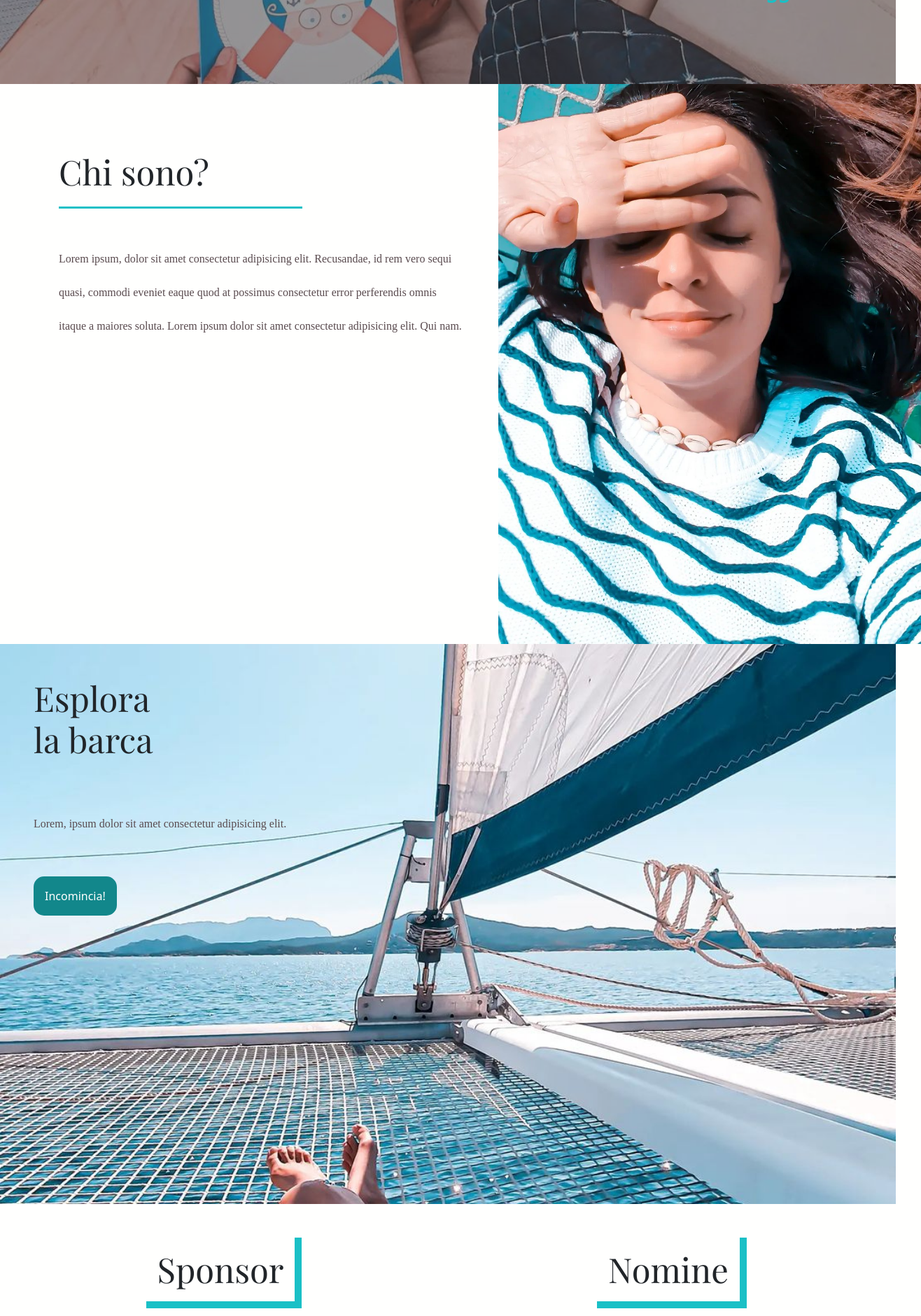
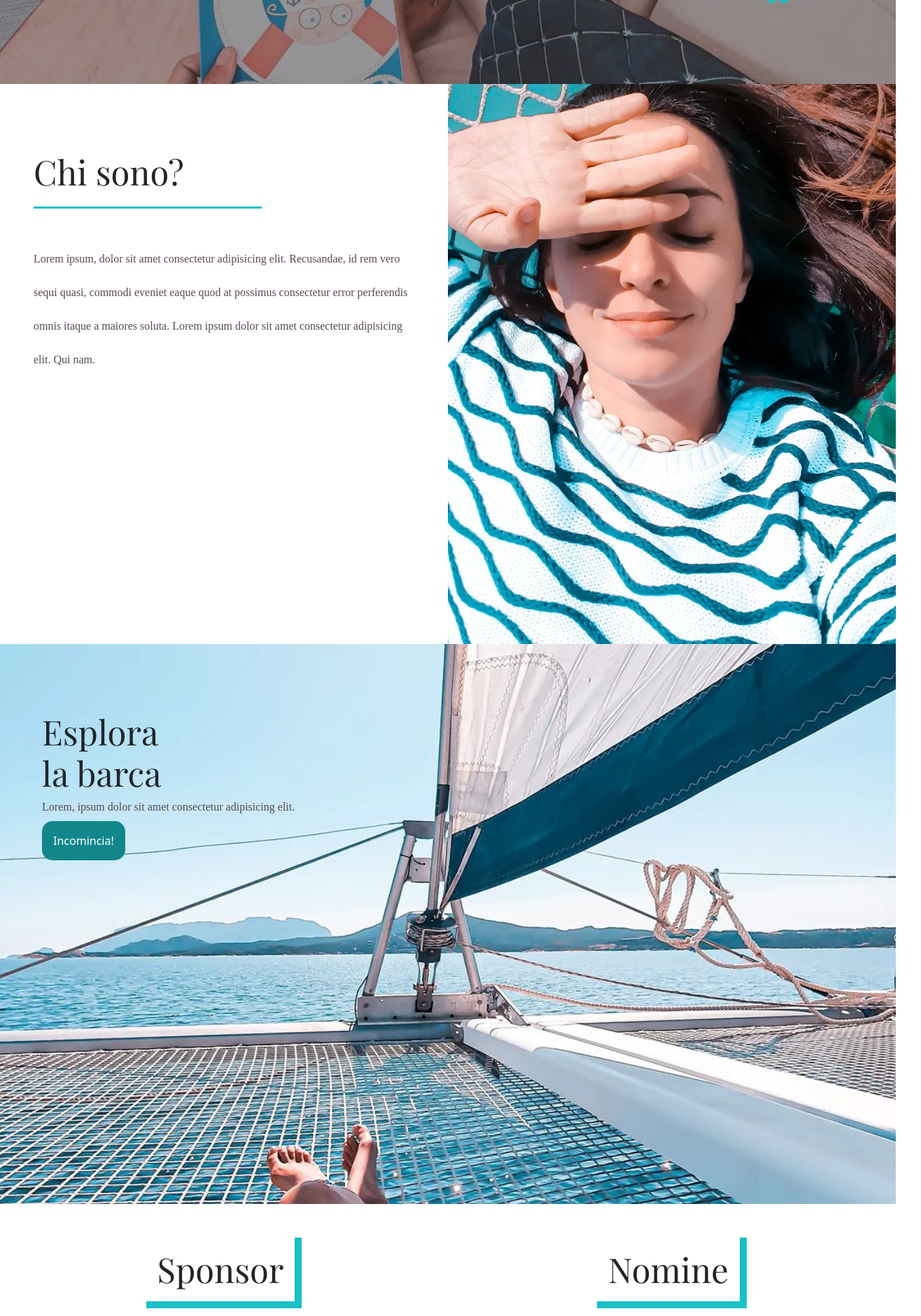
Before and after one commit to takenX10/BoatSweetBoat, a React (Vite) app in the folder client/BoatSweetBoat/: page / in a window 1280 px wide. Shown: the part 680-2560 px from the top of the page at 70% size, 1316 px wide, since content can reach past the window. Built offline with nearby package versions, Linux system fonts and the light colour scheme; a web font is replaced by a local one.

Commit message:
fixed space right, navbar animation, spacing in home and added form styling

```diff
--- a/client/BoatSweetBoat/src/layouts/Navbar.jsx
+++ b/client/BoatSweetBoat/src/layouts/Navbar.jsx
@@ -1,32 +1,94 @@
 import "./Navbar.scss"
-import React, { useState, useEffect } from 'react';
-import {FontAwesomeIcon} from "@fortawesome/react-fontawesome";
+import React, { useState, useEffect, useRef } from 'react';
+import { FontAwesomeIcon } from "@fortawesome/react-fontawesome";
 import { faBars } from '@fortawesome/free-solid-svg-icons';
+import Slide from '@mui/material/Slide'
 
 export default function Navbar() {
     const [scrolled, setScrolled] = useState(false);
+    const [expanded, setExpanded] = useState(false);
+    const [currentView, setCurrentView] = useState({top: 0, left: 0});
+    const navbarTitle = useRef();
     const changeNavbar = () => {
-        if(window.scrollY > 100){
+        if (window.scrollY > 100) {
             setScrolled(true);
-        }else{
+        } else {
             setScrolled(false);
         }
     };
 
     useEffect(() => {
-        window.addEventListener('scroll',  changeNavbar);
+        window.addEventListener('scroll', changeNavbar);
         return (() => {
-                window.removeEventListener('scroll', changeNavbar)
-            }
+            window.removeEventListener('scroll', changeNavbar)
+        }
         );
-    }, [])
+    }, []);
 
+    useEffect( ()=> {
+        if(scrolled){
+            setTimeout(()=> {
+                navbarTitle.current.className += " nospace";
+            }, 300);
+        }else{
+            navbarTitle.current.className = navbarTitle.current.className.replace(" nospace", "")
+        }
+    }, [scrolled])
+
+    useEffect(()=> {
+        console.log(currentView);
+    }, [currentView]);
+
+    function disableScrolling(){
+        var x=window.scrollX;
+        var y=window.scrollY;
+        window.onscroll=function(){window.scrollTo(x, y);};
+    }
+
+    function enableScrolling(){
+        window.onscroll=function(){};
+    }
+
+    useEffect(()=>{
+        if(expanded){
+            disableScrolling();
+        }else{
+            enableScrolling();
+        }
+    }, [expanded]);
+
+    useEffect(()=>{
+        console.log(currentView);
+    }, [currentView]);
     return (
         <>
-            <nav className={`navbar navbar-expand-lg ${scrolled ? "navbar-style-collapsed":"navbar-style"} fixed-top`}>
+            <Slide in={expanded} direction="left" mountOnEnter unmountOnExit>
+                <div className="container-fluid expanded-navbar" style={{top: currentView.top,left: currentView.left}}>
+                    <div className="row text-end me-5 mt-5 fs-1 text-underline">
+                        <div className="col-12 m-3">
+                            <button className="navbar-button-expanded m-0 p-0" type="button" data-bs-toggle="collapse" data-bs-target="#navbarNav" aria-controls="navbarNav" aria-expanded="false" aria-label="Toggle navigation" onClick={() => {setExpanded(!expanded);}}>
+                                <span className="navbar-toggler-icon me-4"><FontAwesomeIcon className="hamburger-icon" icon={faBars} /></span>
+                            </button>
+                        </div>
+                        <div className="col-12 m-3">
+                            <a className="nav-expanded-link active fw-bold fs-1" aria-current="page" href="/">Home</a>
+                        </div>
+                        <div className="col-12 m-3">
+                            <a className="nav-expanded-link fs-1 fw-bold " href="/esplora-imbarcazione">Esplora Barca</a>
+                        </div>
+                        <div className="col-12 m-3">
+                            <a className="nav-expanded-link fs-1 fw-bold " href="/#contattami">Contattami</a>
+                        </div>
+                        <div className="col-12 m-3">
+                            <a className="nav-expanded-link fw-bold" href="/faq">FAQ</a>
+                        </div>
+                    </div>
+                </div>
+            </Slide>
+            <nav className={`navbar navbar-expand-lg ${scrolled ? "navbar-style-collapsed" : "navbar-style"} fixed-top`}>
                 <div className="container-fluid align-items-center m-0 p-0 p-lg-5">
-                    <b><a className={`navbar-brand logo my-0 p-0 mx-2 ms-2 ${scrolled?"hidden":""}`}  href="/">BoatSweetBoat</a></b>
-                    <button className="navbar-toggler m-0 p-0" type="button" data-bs-toggle="collapse" data-bs-target="#navbarNav" aria-controls="navbarNav" aria-expanded="false" aria-label="Toggle navigation">
+                    <b><a className={`navbar-brand logo my-0 p-0 mx-2 ms-2 ${scrolled ? "hidden" : ""}`} ref={navbarTitle} href="/">Boat Sweet Boat</a></b>
+                    <button className="navbar-toggler m-0 p-0" type="button" data-bs-toggle="collapse" data-bs-target="#navbarNav" aria-controls="navbarNav" aria-expanded="false" aria-label="Toggle navigation" onClick={() => { setCurrentView({top: window.pageYOffset, left: window.pageXOffset});setExpanded(!expanded); }}>
                         <span className="navbar-toggler-icon me-4"><FontAwesomeIcon className="hamburger-icon" icon={faBars} /></span>
                     </button>
                     <div className="collapse navbar-collapse justify-content-end me-5" id="navbarNav">
--- a/client/BoatSweetBoat/src/layouts/Navbar.scss
+++ b/client/BoatSweetBoat/src/layouts/Navbar.scss
@@ -5,10 +5,14 @@
 .navbar {
     background-color: $dark-acqua;
     transition: .3s;
+    width: 100vw;
 }
 
-
 .hidden {
+    opacity: 0;
+    pointer-events: none;
+}
+.nospace {
     display: none;
 }
 .navbar-style {
@@ -46,3 +50,25 @@
     color: $white !important;
     font-size: 1.563rem;
 }
+
+.nav-expanded-link {
+    text-decoration: underline;
+    color: $white !important;
+    font-family: 'Playfair Display', serif;
+}
+
+.expanded-navbar{
+    width: 100vw;
+    height: 100vh;
+    z-index: 10000;
+    overflow: hidden;
+    background-color: $dark-acqua;
+    position: absolute;
+    display: flex;
+}
+
+.navbar-button-expanded {
+    background-color: transparent;
+    color: $white;
+    border: 0px;
+}
--- a/client/BoatSweetBoat/src/pages/Home/Home.jsx
+++ b/client/BoatSweetBoat/src/pages/Home/Home.jsx
@@ -30,15 +30,15 @@ const Hero = ({ img, imgAlt }) => {
 const About = ({ img }) => {
     return (
         <>
-            <div className="container-fluid px-4 px-lg-5 about-container">
-                <div className="row about-row">
-                    <div className="col px-2 py-5 px-lg-5 about-text-container">
+            <div className="container-fluid about-container m-0 p-0">
+                <div className="row about-row justify-content-center m-0 p-0">
+                    <div className="col-10 col-lg-6 px-2 py-5 px-lg-5 about-text-container">
                         <h1 className="about-title my-5">Chi sono?</h1>
                         <p className='about-description text-wrap'>
                             Lorem ipsum, dolor sit amet consectetur adipisicing elit. Recusandae, id rem vero sequi quasi, commodi eveniet eaque quod at possimus consectetur error perferendis omnis itaque a maiores soluta. Lorem ipsum dolor sit amet consectetur adipisicing elit. Qui nam.
                         </p>
                     </div>
-                    <div className="col d-none d-lg-flex about-image" style={{ backgroundImage: `url(${img})` }}></div>
+                    <div className="col-0 col-lg-6 d-none d-lg-flex about-image" style={{ backgroundImage: `url(${img})` }}></div>
                 </div>
             </div>
         </>
@@ -50,15 +50,17 @@ const EsploraLink = ({ img, imgAlt }) => {
         <div className="container-fluid esplora-container">
             <div className="esplora-img-container" style={{ backgroundImage: `url(${img})` }}>
             </div>
-            <div className="esplora-grid">
-                <h1 className='esplora-title ps-5 mt-5'>
+            <div className="row esplora-row d-flex justify-content-start align-items-start mt-5">
+                <div className="col-7 esplora-col">
+                    <h1 className='esplora-title mb-2 ps-5 mt-5 text-nowrap'>
                         Esplora<br />
                         la barca
                     </h1>
-                <p className='esplora-description ps-5'>
+                    <p className='esplora-description ps-5 mb-2'>
                         Lorem, ipsum dolor sit amet consectetur adipisicing elit.
                     </p>
                     <button className='esplora-button ms-5 p-3'>Incomincia!</button>
+                </div>
             </div>
         </div>
     );
@@ -69,16 +71,16 @@ const ContactForm = () => {
         <div id="contattami">
             <form name='contactForm' id='contactForm' onSubmit={validateForm}>
                 <div className="form-group m-3">
-                    <label htmlFor="exampleFormControlInput1">Email</label>
-                    <input type="email" name='email' className="form-control" required id="exampleFormControlInput1" placeholder="name@example.com" />
+                    <label htmlFor="exampleFormControlInput1" className="fs-5"><b className='form-label'>Email</b></label>
+                    <input type="email" name='email' className="form-control" aria-label="email" required id="exampleFormControlInput1" placeholder="name@example.com" />
                 </div>
                 <div className="form-group m-3">
-                    <label htmlFor="exampleFormControlInput2">Nome</label>
-                    <input type="name" name='name' className="form-control" required id="exampleFormControlInput3" placeholder="Marco Rossi" />
+                    <label htmlFor="exampleFormControlInput2" className="fs-5"><b className='form-label'>Nome</b></label>
+                    <input type="name" name='name' aria-label="nome" className="form-control" required id="exampleFormControlInput3" placeholder="Marco Rossi" />
                 </div>
                 <div className="form-group m-3">
-                    <label htmlFor="exampleFormControlTextarea1">Domanda</label>
-                    <textarea className="form-control" name='message' required id="exampleFormControlTextarea1" rows="6"></textarea>
+                    <label htmlFor="exampleFormControlTextarea1" className="fs-5"><b className='form-label'>Domanda</b></label>
+                    <textarea className="form-control" name='message' aria-label="messaggio" required id="exampleFormControlTextarea1" rows="6"></textarea>
                 </div>
                 <button type='submit' className='esplora-button form-button p-3 m-3'>Invia!</button>
             </form>
@@ -92,7 +94,7 @@ const Sardegna = () => {
 
     return (
         <>
-            <div className="container-fluid sardegna my-5">
+            <div className="container-fluid sardegna my-5 pb-5 mb-5">
                 <div className="row sardegna-container">
                     <div className="col-12 col-lg-6 sardegna-bg" style={{ backgroundImage: `url(${image})` }}>
                     </div>
--- a/client/BoatSweetBoat/src/pages/Home/Home.scss
+++ b/client/BoatSweetBoat/src/pages/Home/Home.scss
@@ -66,17 +66,15 @@
 }
 
 .about-row {
-    width: 100vw;
-    height: 100vh;
+    width: 100%;
+    height: 100%;
 }
 
 .about-image {
     background-position: center;
     background-size: cover;
-}
-
-.about-text-container {
-    width: 100vw;
+    width: 100%;
+    height: 100%;
 }
 
 .about-title {
@@ -104,7 +102,6 @@
     height: 100vh;
     overflow: hidden;
 }
-
 .esplora-img-container {
     width: 100vw;
     height: 100vh;
@@ -115,14 +112,13 @@
     background-position: center;
     background-size: cover;
 }
-.esplora-grid {
-    position: absolute;
-    left: 0;
-    top: 0;
-    display: grid;
-    width: 100vw;
-    height: 85vh;
-    grid-template: 2fr 1fr 4fr / 2fr 1fr;
+.esplora-row {
+    width: 100%;
+    height: 100%;
+    z-index: 5;
+}
+.esplora-col {
+    z-index: 5;
 }
 .esplora-title {
     font-family: 'Playfair Display', serif;
@@ -158,6 +154,9 @@
     border-width: 2px;
     border-color: $white;
     border-style: solid;
+}
+.form-button:hover {
+    background-color: $acqua !important;
 }
 
 .sponsor-title {
@@ -217,3 +216,12 @@
     height: min-content;
     width: 100%;
 }
+
+.form-control {
+    font-family: 'Playfair Display', serif;
+}
+
+.form-label {
+    color: $white !important;
+    font-family: 'Playfair Display', serif;
+}
```
Lines whose indentation alone changed are shown as unchanged.
